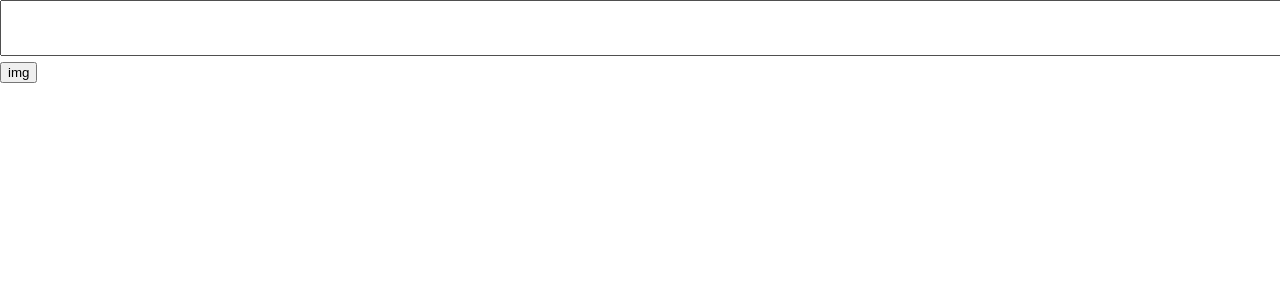
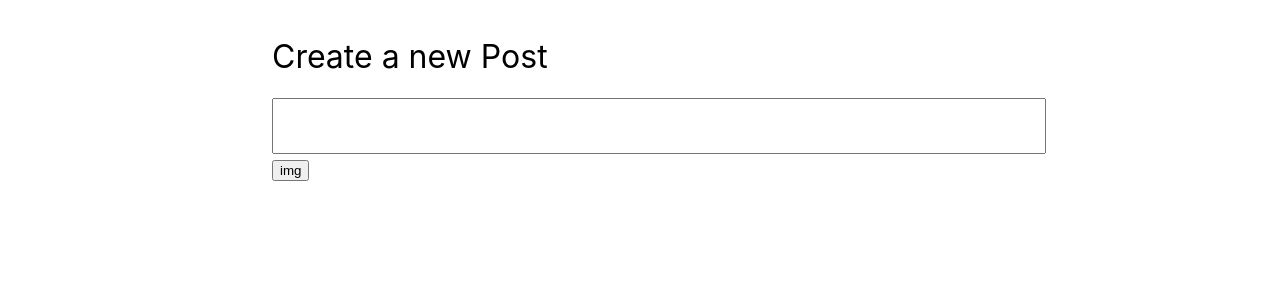
Before and after one commit to rickstylz01/blog-react, a React (Create React App) app: page / in a window 1280 px wide. Shown: the top 300 px of the page. Built offline with nearby package versions, Linux system fonts and the light colour scheme.

Commit message:
added styling file to src root dir and imported Appwrapper into App component and added a header

```diff
--- a/src/App.js
+++ b/src/App.js
@@ -1,11 +1,13 @@
 import React from 'react';
 import PostBuilder from './components/PostBuilder';
+import { AppWrapper } from './style';
 
 const App = () => {
   return (
-    <div className="App">
+    <AppWrapper>
+      <h1>Create a new Post</h1>
       <PostBuilder />
-    </div>
+    </AppWrapper>
   );
 }
 
--- /dev/null
+++ b/src/style.js
@@ -0,0 +1,11 @@
+import styled from 'styled-components';
+
+export const AppWrapper = styled.div`
+  padding: 16px;
+  margin-left: 20%;
+  width: 60%;
+
+  h1 {
+    font-weight: normal;
+  }
+`;
```
